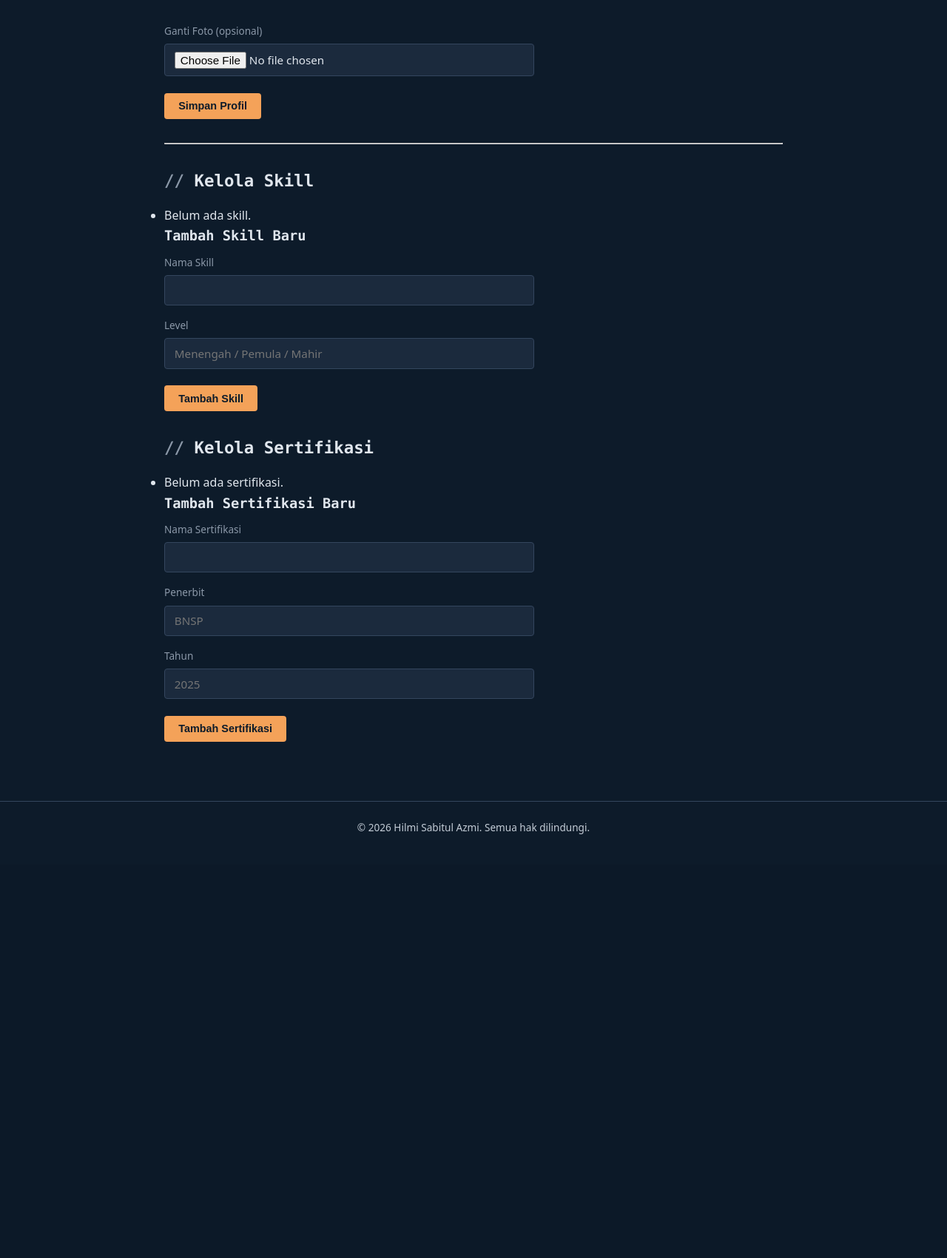
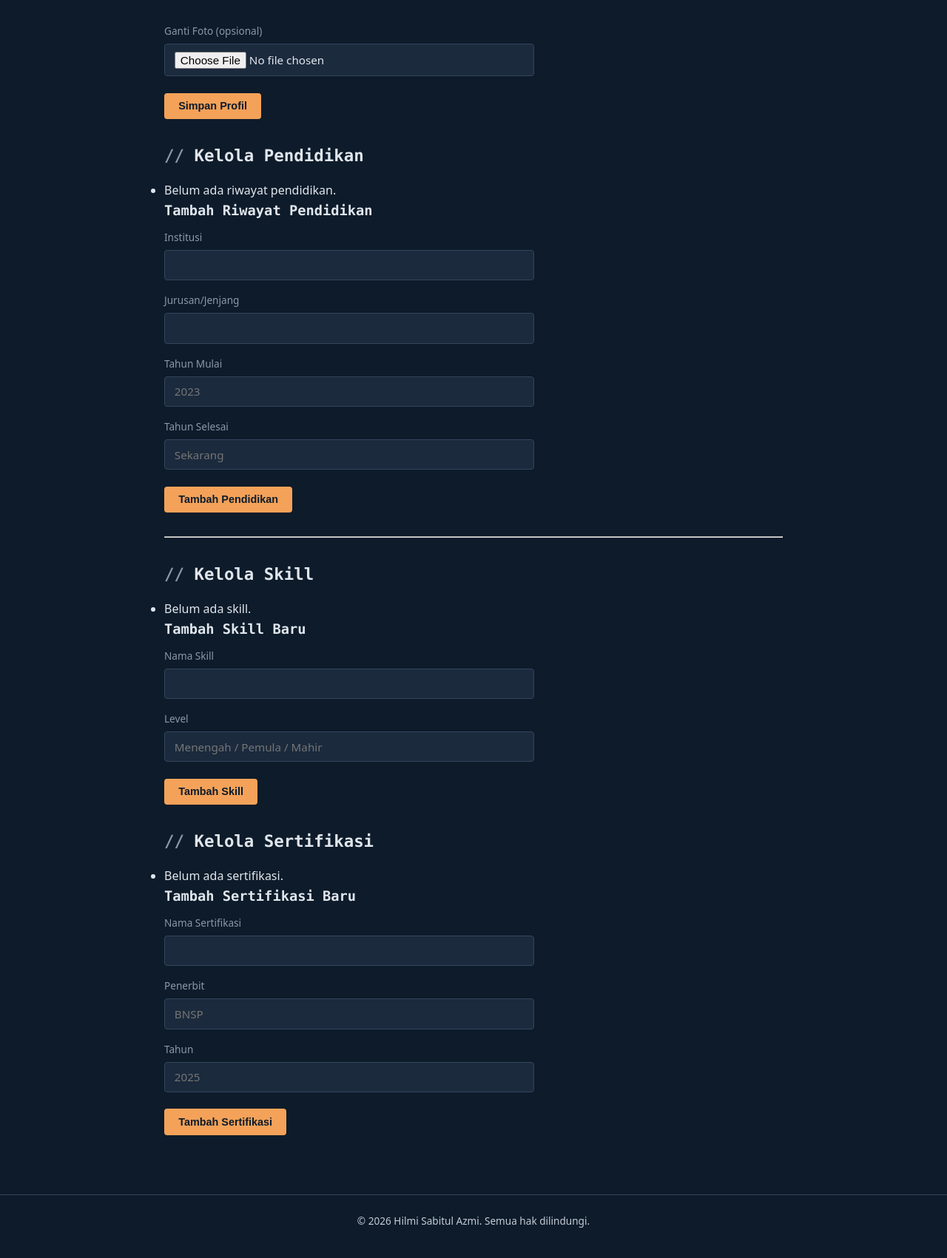
Before and after one commit to Hilmi-Sabitul-Azmi/portofolio-flask, a Flask app: page /dashboard/profile in a window 1280 px wide. Shown: the part 928-2629 px from the top of the page at 74% size. Before the commit the page ends 2056 px from the top, so only its background shows below. Run offline with Flask 3, Linux system fonts and the light colour scheme; the visitor is signed in with stand-in values (Sample User, id 1).

Commit message:
Tambah fitur kelola pendidikan di dashboard

```diff
--- a/app.py
+++ b/app.py
@@ -234,7 +234,8 @@
 
     skills = Skill.query.all()
     certificates = Certificate.query.all()
-    return render_template('dashboard/profile.html', profile=profile, skills=skills, certificates=certificates)
+    educations = Education.query.all()
+    return render_template('dashboard/profile.html', profile=profile, skills=skills, certificates=certificates, educations=educations)
 
 
 @app.route('/dashboard/profile/skill/add', methods=['POST'])
@@ -294,6 +295,42 @@
     return redirect(url_for('dashboard_profile'))
 
 
+@app.route('/dashboard/profile/education/add', methods=['POST'])
+def add_education():
+    if 'user' not in session:
+        return redirect(url_for('login'))
+
+    profile = Profile.query.first()
+    institution = request.form.get('edu_institution')
+    degree = request.form.get('edu_degree')
+    year_start = request.form.get('edu_year_start')
+    year_end = request.form.get('edu_year_end')
+
+    new_edu = Education(
+        institution=institution,
+        degree=degree,
+        year_start=year_start,
+        year_end=year_end,
+        profile_id=profile.id
+    )
+    db.session.add(new_edu)
+    db.session.commit()
+
+    return redirect(url_for('dashboard_profile'))
+
+
+@app.route('/dashboard/profile/education/delete/<int:id>', methods=['POST'])
+def delete_education(id):
+    if 'user' not in session:
+        return redirect(url_for('login'))
+
+    edu = Education.query.get_or_404(id)
+    db.session.delete(edu)
+    db.session.commit()
+
+    return redirect(url_for('dashboard_profile'))
+
+
 if __name__ == '__main__':
     with app.app_context():
         db.create_all()
--- a/templates/dashboard/profile.html
+++ b/templates/dashboard/profile.html
@@ -35,6 +35,38 @@
     <input type="file" id="photo" name="photo" accept="image/*">
 
     <button type="submit">Simpan Profil</button>
+</form>
+
+<h2>Kelola Pendidikan</h2>
+
+<ul>
+{% for edu in educations %}
+    <li>
+        {{ edu.institution }} — {{ edu.degree }} ({{ edu.year_start }} - {{ edu.year_end }})
+        <form method="POST" action="{{ url_for('delete_education', id=edu.id) }}" style="display:inline;" class="delete-form">
+            <button type="submit">Hapus</button>
+        </form>
+    </li>
+{% else %}
+    <li>Belum ada riwayat pendidikan.</li>
+{% endfor %}
+</ul>
+
+<h3>Tambah Riwayat Pendidikan</h3>
+<form method="POST" action="{{ url_for('add_education') }}">
+    <label for="edu_institution">Institusi</label>
+    <input type="text" id="edu_institution" name="edu_institution" required>
+
+    <label for="edu_degree">Jurusan/Jenjang</label>
+    <input type="text" id="edu_degree" name="edu_degree">
+
+    <label for="edu_year_start">Tahun Mulai</label>
+    <input type="text" id="edu_year_start" name="edu_year_start" placeholder="2023">
+
+    <label for="edu_year_end">Tahun Selesai</label>
+    <input type="text" id="edu_year_end" name="edu_year_end" placeholder="Sekarang">
+
+    <button type="submit">Tambah Pendidikan</button>
 </form>
 
 <hr>
```
